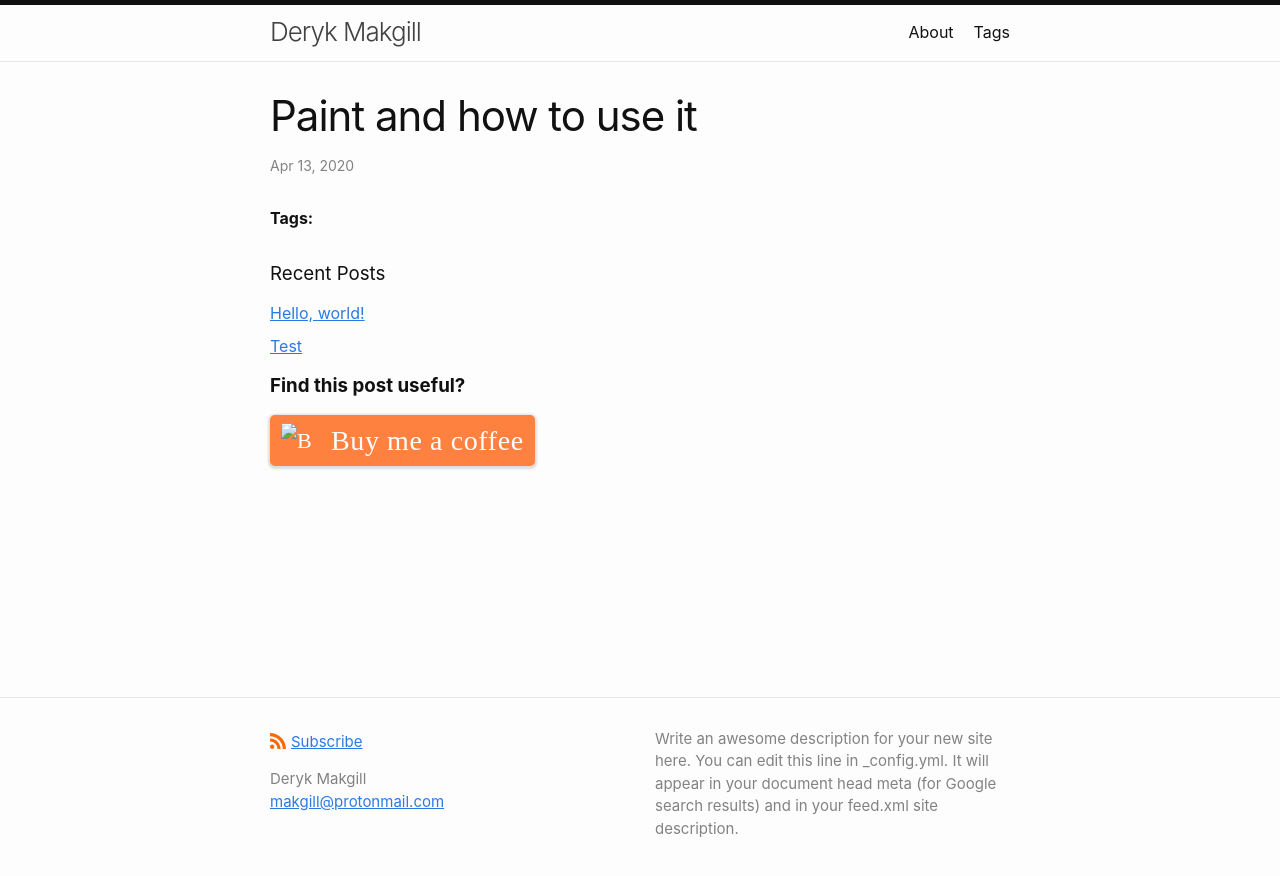
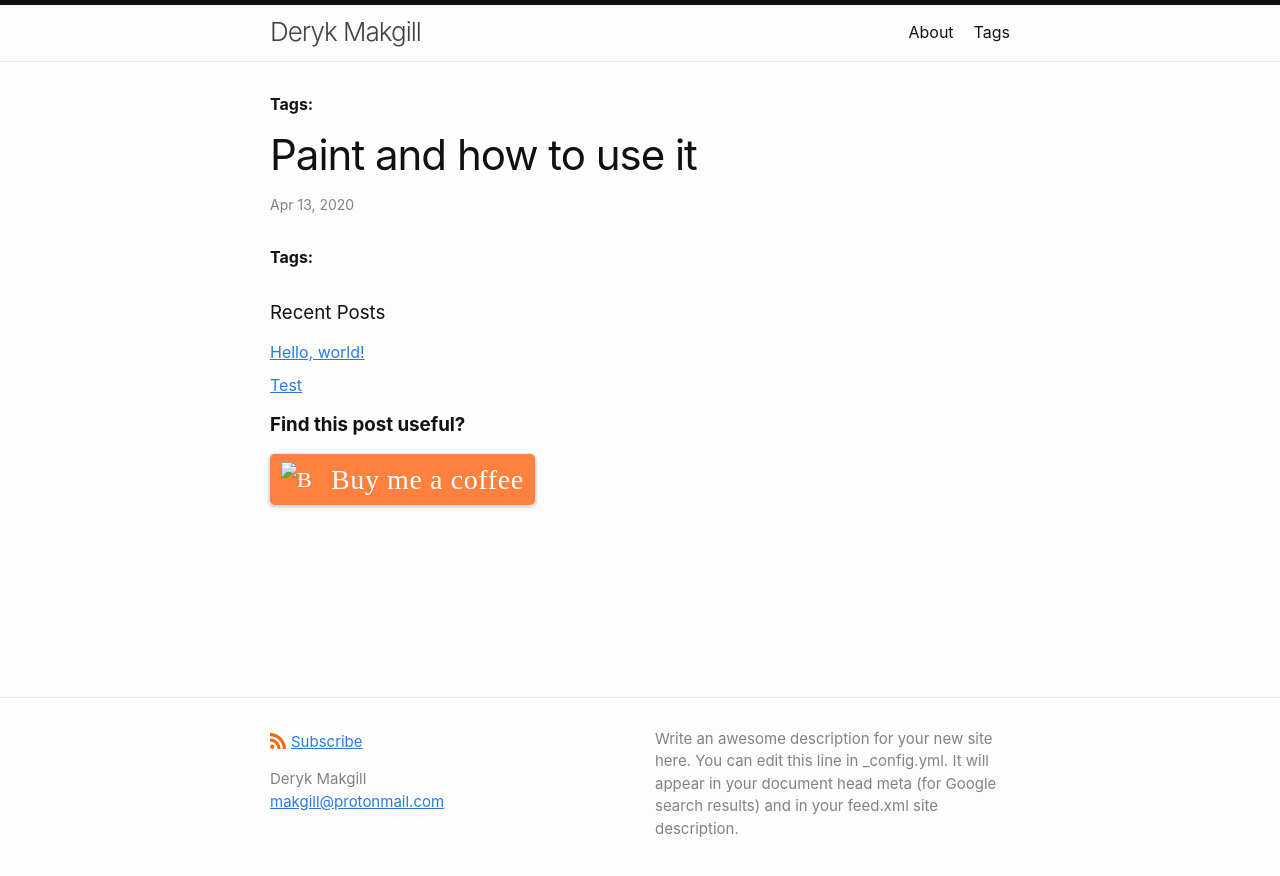
Before and after one commit to derykmakgill/krawisz, a Jekyll site: the page built from _posts/2020-04-13-paint.md, in a window 1280 px wide. Shown: the top 876 px of the page. Built offline with Jekyll 4.4.1, drawn with Linux system fonts in a browser that asks for light colours; comment, search, counter and statistics services are not loaded.

Commit message:
Update post.html

```diff
--- a/_layouts/post.html
+++ b/_layouts/post.html
@@ -3,7 +3,7 @@
 ---
 <article class="post h-entry" itemscope itemtype="http://schema.org/BlogPosting">
 
-  <header class="post-header">
+  <header class="post-header"> {% include tags.html %}
     <h1 class="post-title p-name" itemprop="name headline">{{ page.title | escape }}</h1>
     <p class="post-meta">
       {%- assign date_format = site.minima.date_format | default: "%b %-d, %Y" -%}
```
